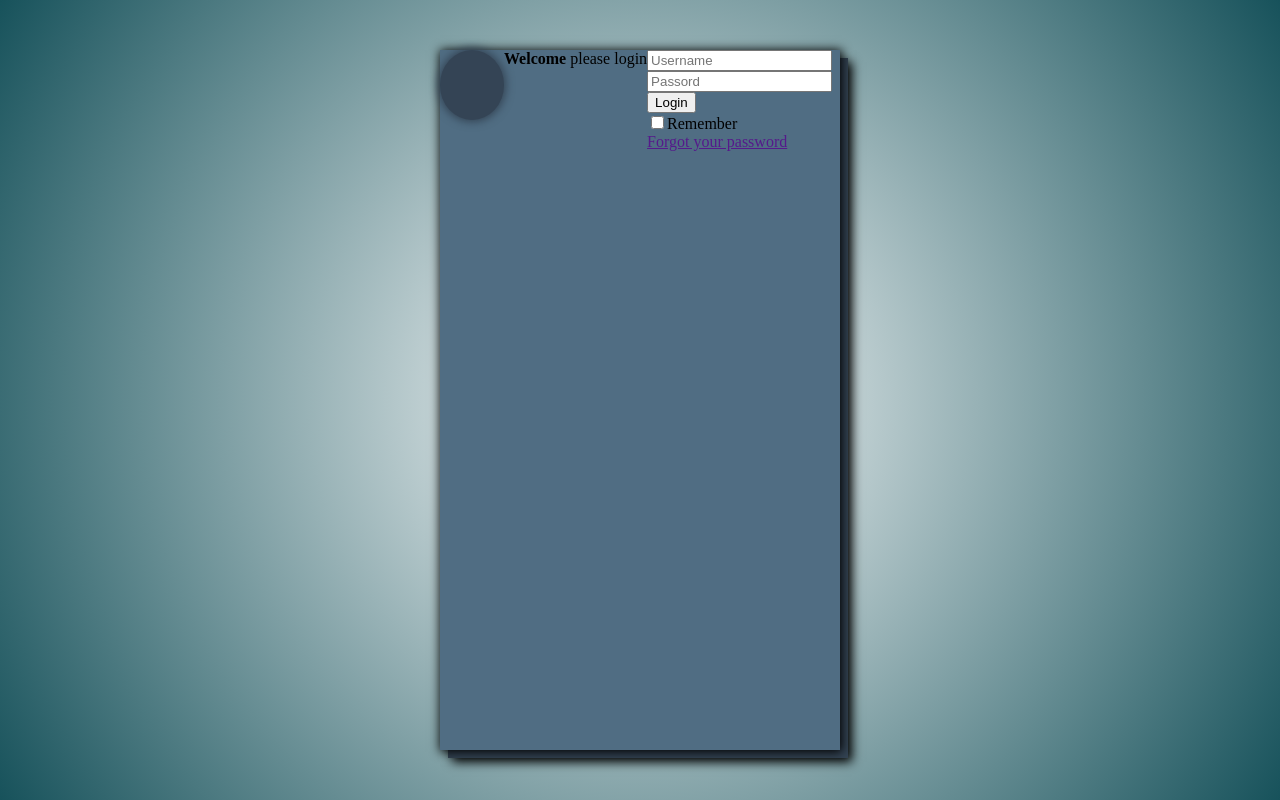
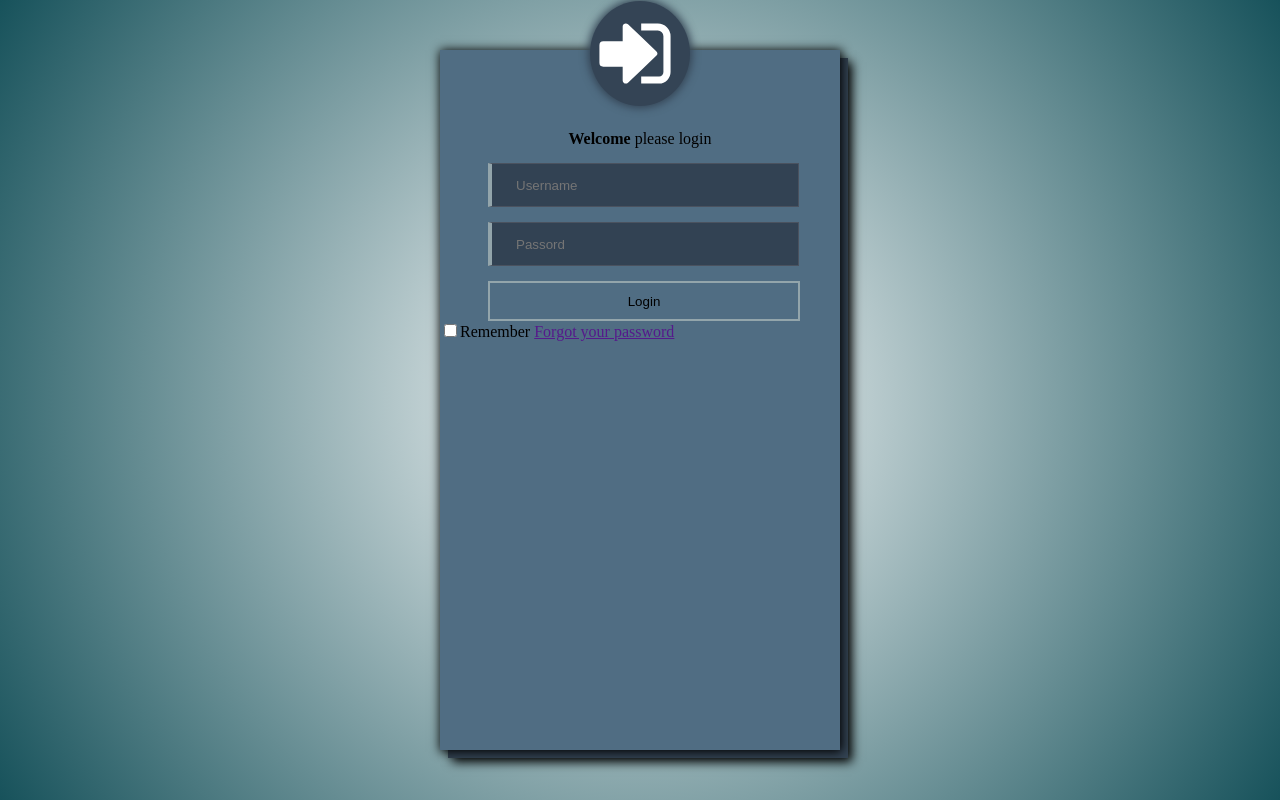
Before and after one commit to Belimoru/LoginPage, a plain HTML site: page index.html in a window 1280 px wide. Drawn offline with Linux system fonts and the light colour scheme.

Commit message:
Placement

```diff
--- a/index.html
+++ b/index.html
@@ -8,23 +8,22 @@
         <div class="back">
             <div class="loginform">
                 <div class="logo">
+                    <img src="icon-01.svg" alt="logo">
                 </div>
                 <div class="welcome"><strong>Welcome </strong>please login</div>
                 <form action="#">
                     <div>
-                        <input type="email" name="Username" placeholder="Username">
+                        <input class="input" type="email" name="Username" placeholder="Username">
                     </div>
                     <div>
-                        <input type="password" name="password" placeholder="Passord">
+                        <input class="input" type="password" name="password" placeholder="Passord">
                     </div>
                     <div>
-                        <button type="submit">Login</button>
+                        <button type="submit" class="button">Login</button>
                     </div>
                     <div>
-                        <label><input type="checkbox">Remember</label>
-                    </div>
-                    <div>
-                        <label><a href="">Forgot your password</a></label>
+                        <label><input type="checkbox" class="check">Remember</label>
+                        <label><a href="" class="forgot">Forgot your password</a></label>
                     </div>
                 </form>
             </div>
--- a/style.css
+++ b/style.css
@@ -16,11 +16,51 @@ body{
   background-color: rgb( 80, 109, 131);
   box-shadow: 1px 1px 10px 1px #000000, 8px 8px 0px 0px #344454, 12px 12px 10px 0px #000000;
   display: flex;
+  flex-direction: column;
+  position: relative;
 }
 .logo{
-  width: 16%;
-  height: 10%;
+  display: flex;
+  width: 25%;
+  height: 15%;
   border-radius: 50%;
   background-color: #344455;
   box-shadow: 0px 0px 9px 2px #344454;
+  top: -49px;
+  margin: 0 auto;
+  left: 37.5%;
+  position: absolute;
 }
+.logo img{
+  width: 80%;
+  margin-left: 5px;
+}
+.welcome{
+    margin-left: auto;
+    margin-right: auto;
+    margin-top: 20%;
+}
+.input{
+  width: 70%;
+  height: 40px;
+  margin-left: 12%;
+  margin-top: 15px;
+  background-color: rgba(40, 52, 67, 0.75);
+  border: 1px solid #4a525f;
+  color: #eee;
+  border-left: 4px solid #93a5ab;
+  padding-left: 24px;
+}
+.button{
+  background-color: transparent;
+  background-image: none;
+  border: 2px solid #93a5ab;
+  box-shadow: inset 0 0 0 0 #7692A7;
+  margin-top: 15px;
+  margin-left: 12%;
+  width: 78%;
+  height: 40px;
+}
+.forgot{
+  margin-right: auto;
+}
```
Also changed, not shown: icon-01.svg (added).
